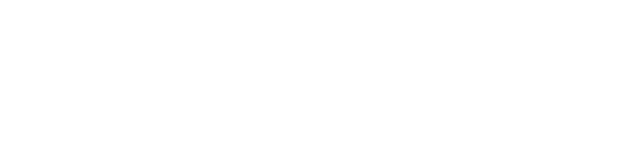
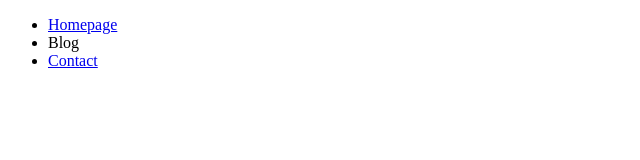
Before and after one commit to iltStudent07/peerceptiv-assignment-one, a plain HTML site: page blog.html in a window 1280 px wide. Shown: the whole page, without its empty margins (0-640 px from the left). Drawn offline with Linux system fonts and the light colour scheme.

Commit message:
ADD nav bar in header in index.html, blog.html and contact.html

```diff
--- a/blog.html
+++ b/blog.html
@@ -6,6 +6,15 @@
     <title>Document</title>
 </head>
 <body>
+    <header>
+        <nav>
+            <ul>
+                <li><a href="index.html">Homepage</a></li>
+                <li>Blog</li>
+                <li><a href="contact.html">Contact</a></li>
+            </ul>
+        </nav>
+    </header>
 
 </body>
 </html>
```
Also changed, not shown: contact.html (+9 -1 lines), index.html (+7 -1 lines).
